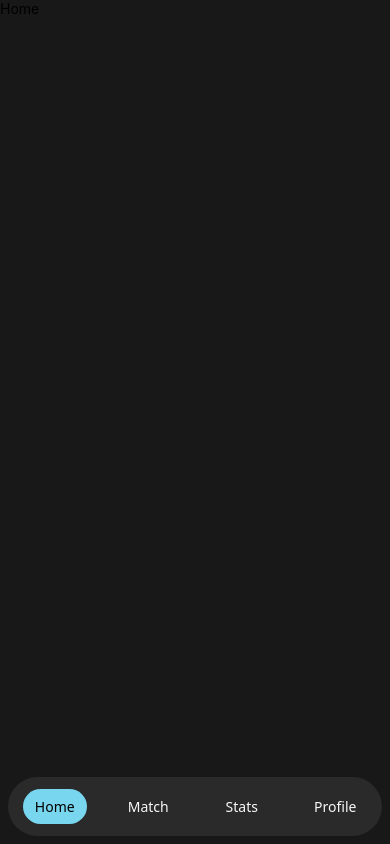
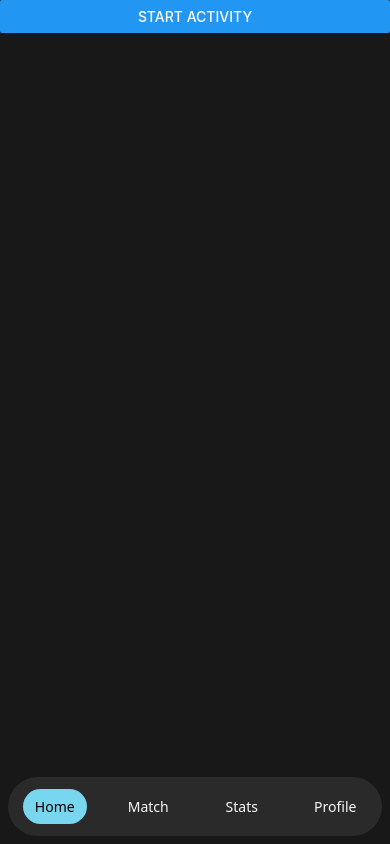
Before and after one commit to Nareshbazidpuria/IPL-Mobile, a React Native app: screen /Home in a window 390 px wide. Built offline with nearby package versions, Linux system fonts and the light colour scheme.

Commit message:
dynamic island setup

```diff
--- a/src/screens/HomeScreen.tsx
+++ b/src/screens/HomeScreen.tsx
@@ -1,5 +1,5 @@
 import React from 'react';
-import {Text, View} from 'react-native';
+import {Button, NativeModules, View} from 'react-native';
 import {StackNavigationProp} from '@react-navigation/stack';
 import {background} from '../utils/global';
 
@@ -8,6 +8,8 @@ type RootStackParamList = {
   Profile: undefined;
 };
 
+const {LiveScore} = NativeModules;
+
 type HomeScreenNavigationProp = StackNavigationProp<RootStackParamList, 'Home'>;
 
 type Props = {
@@ -15,9 +17,13 @@ type Props = {
 };
 
 const HomeScreen: React.FC<Props> = ({}) => {
+  const handleStartActivity = () => {
+    LiveScore?.startActivity?.();
+  };
+
   return (
     <View className="flex-1" style={{backgroundColor: background}}>
-      <Text>Home</Text>
+      <Button title="Start Activity" onPress={handleStartActivity} />
     </View>
   );
 };
```
Also changed, not shown: 14 other files (tests, documents, lock files or other folders).
